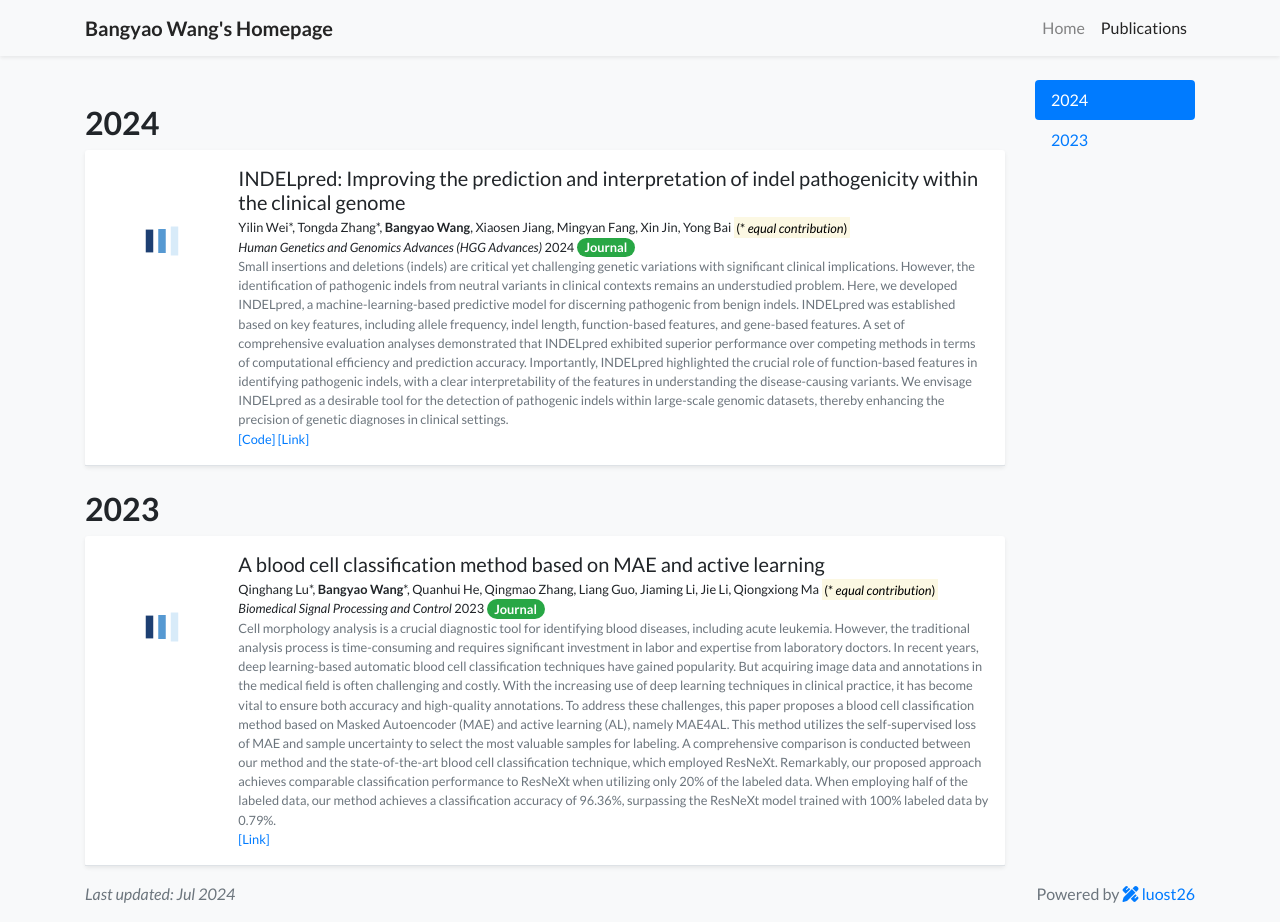
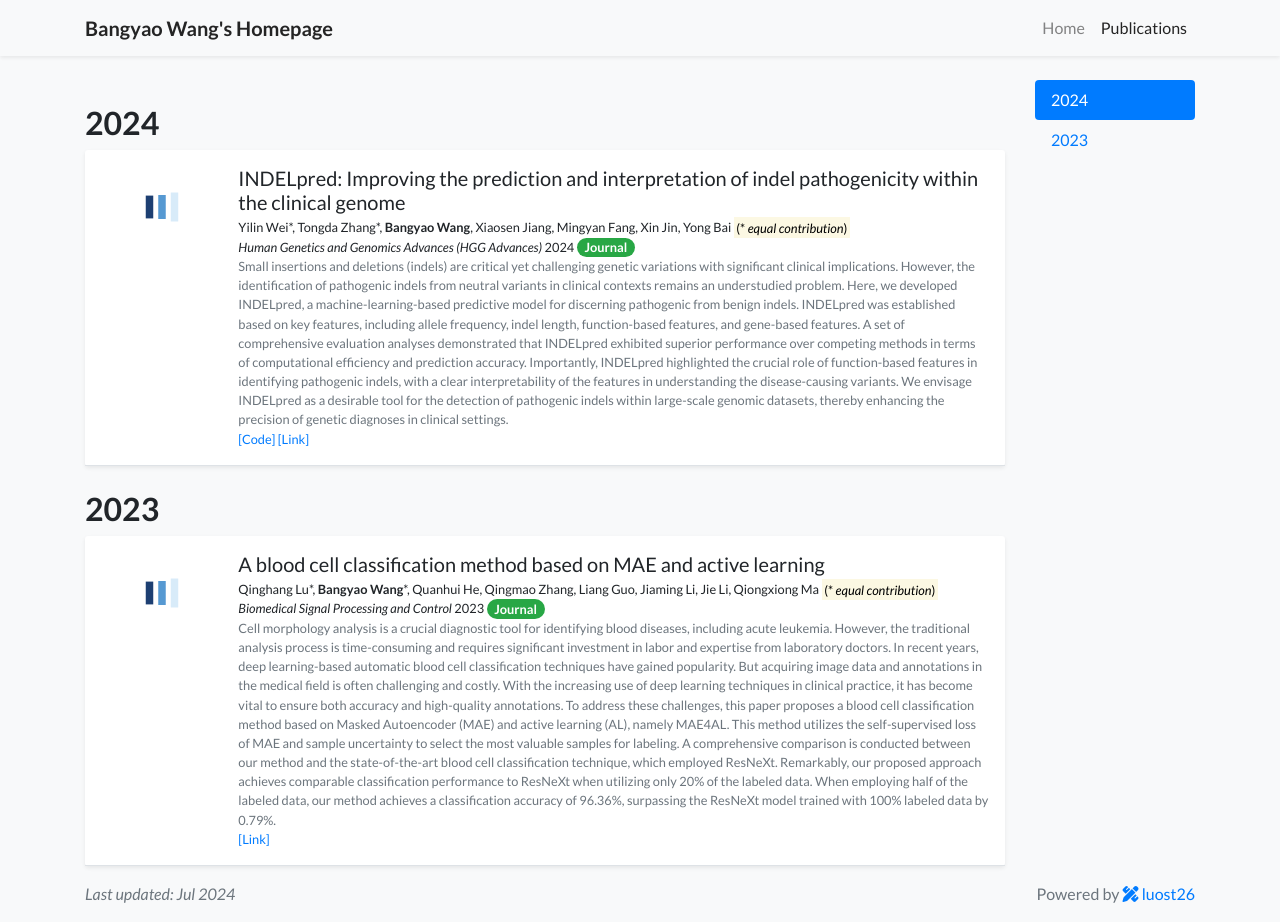
Before and after one commit to wby24/wby24.github.io, a Jekyll site: the page built from publications.html, in a window 1280 px wide and 922 px high. Built offline with Jekyll 4.4.1, drawn with Linux system fonts in a browser that asks for light colours; a style sheet for code colours, icons or effects is not loaded.

Commit message:
Update global.css

```diff
--- a/assets/css/global.css
+++ b/assets/css/global.css
@@ -35,7 +35,7 @@
 }
 
 .cover-image {
-    width: 180px;
+    width: 250px;
     max-height: 120px;
 }
 
@@ -48,7 +48,7 @@
     background-repeat: no-repeat;
     background-position: 50% 50%;
     background-size: 50px 50px;
-    min-height: 150px;
+    min-height: 80px;
 }
 
 .badge-publication {
```
